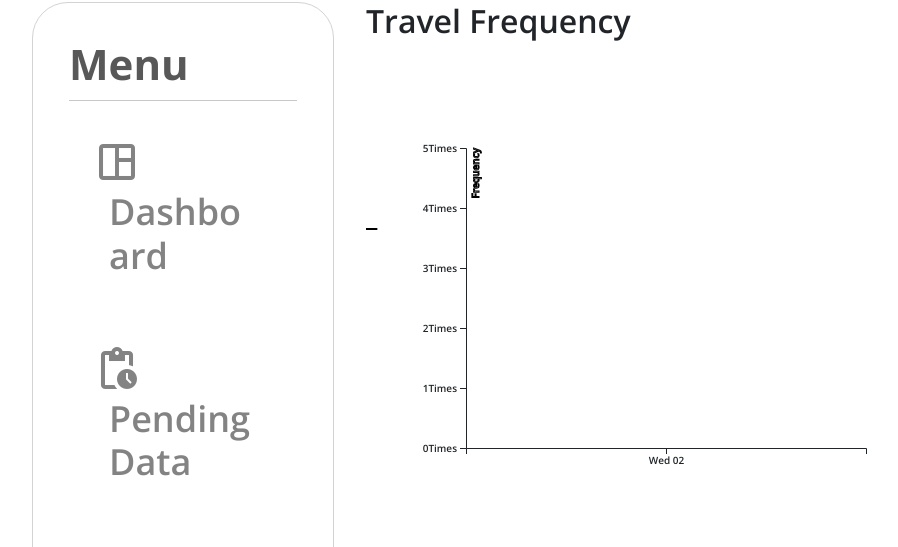
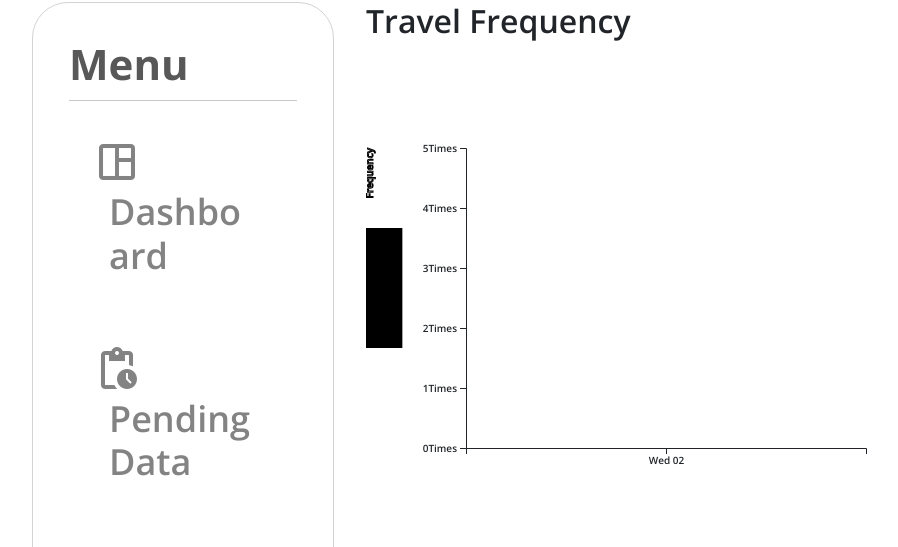
Before and after one commit to ka3b/CS14-main, a Django app: page /main/admin-login/analysis/analytics/ in a window 1280 px wide. Shown: the part 124-671 px from the top of the page, without its empty margins (4-902 px from the left). Run offline with Django 3.2, Linux system fonts and the light colour scheme; data comes from the database, SQL or seed files in the repository; a map, chart or similar area stays blank.

Commit message:
missing x value and incorrect y value for bar in graph

```diff
--- a/django-framework/templates/main/analytics/analytics.html
+++ b/django-framework/templates/main/analytics/analytics.html
@@ -62,6 +62,22 @@
 
     // d3 drawing
 
+    //frequency data preparation, can see console.log information to check frequency correct or not
+    var tally = {};
+    obj.forEach(function (d){
+        tally[d.fields.start_date]=(tally[d.fields.start_date]||0) + 1;
+    })
+
+    var data = [];
+    for (var date in tally) {
+    if (tally.hasOwnProperty(date)) {
+        data.push({
+            date: date,
+            frequency: tally[date]
+        });
+    }}
+    console.log(data)
+
     //svg which is the background picture for the graph
 
     var svg = d3.select("svg"),
@@ -83,6 +99,7 @@
     //grouping graph attributes
         var g = svg.append("g")
                    .attr("transform", "translate(" + 100 + "," + 100 + ")");
+
     //define x axies detail
         g.append("g")
          .attr("transform", "translate(0," + height + ")")
@@ -94,27 +111,13 @@
          }).ticks(6))
          .append("text")
          .attr("transform", "rotate(-90)")
-         .attr("y", 6)
+         .attr("y", -100)
          .attr("dy",".71em")
          .attr("text-anchor", "end")
          .attr("stroke", "black")
          .text("Frequency");
 
-    //frequency data preparation, can see console.log information to check frequency correct or not
-    var tally = {};
-    obj.forEach(function (d){
-        tally[d.fields.start_date]=(tally[d.fields.start_date]||0) + 1;
-    })
 
-    var data = [];
-    for (var date in tally) {
-    if (tally.hasOwnProperty(date)) {
-        data.push({
-            date: date,
-            frequency: tally[date]
-        });
-    }}
-    console.log(data)
 
 
 
@@ -127,19 +130,19 @@
         //})]);
 
     //drawing bar in the graph
-    svg.selectAll(".bar")
+    svg.selectAll()
     .data(data)
     .enter().append("rect")
     .attr("class", "bar")
     .attr("x", function (d) {
     return xScale(d.date);
 })
-    .attr("width", ".71em")
+    .attr("width", width/11)
     .attr("y", function (d) {
     return yScale(d.frequency);
 })
     .attr("height", function (d) {
-    return d.frequency;
+    return height-yScale(d.frequency);
 });
 
 
```
